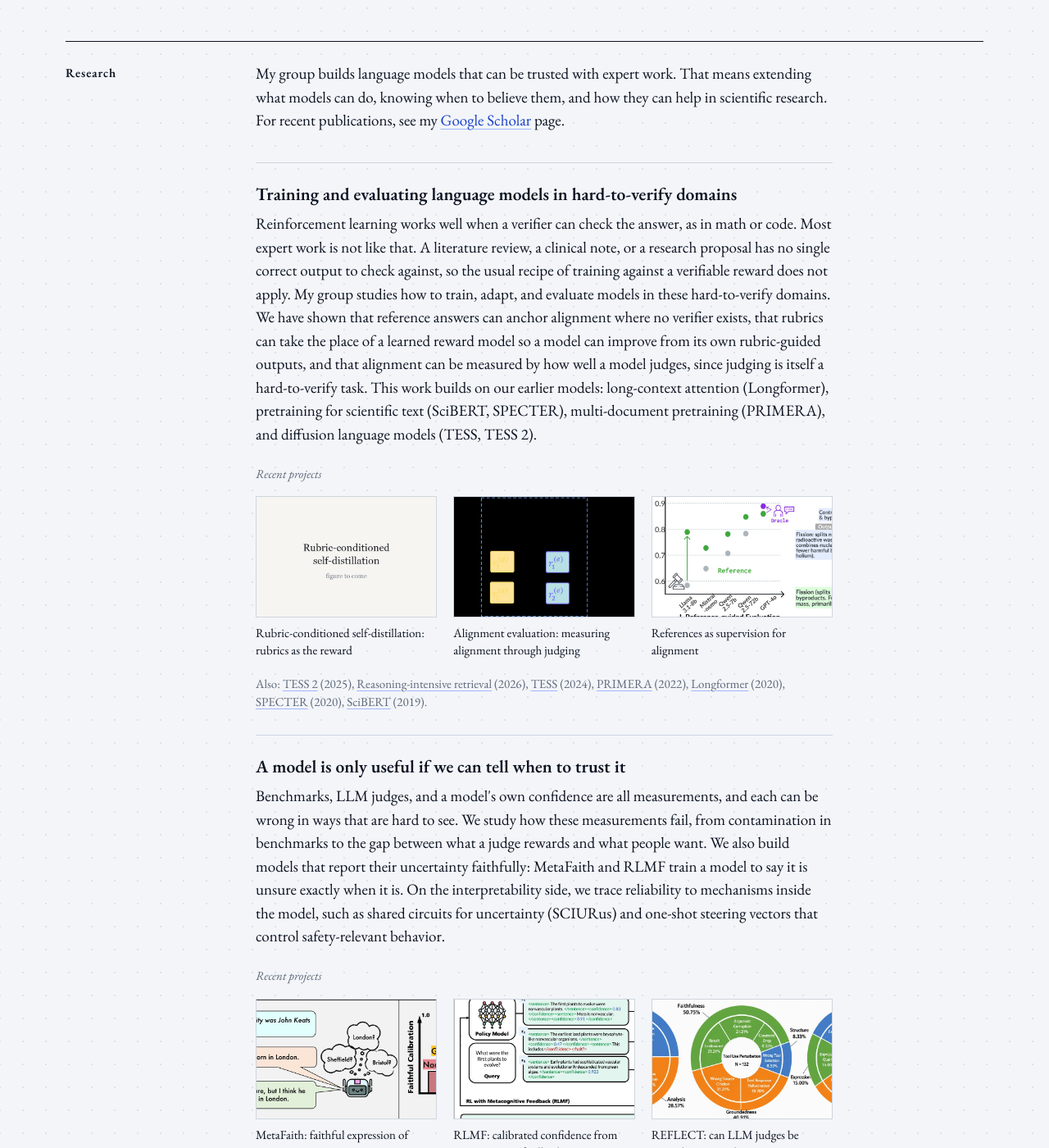
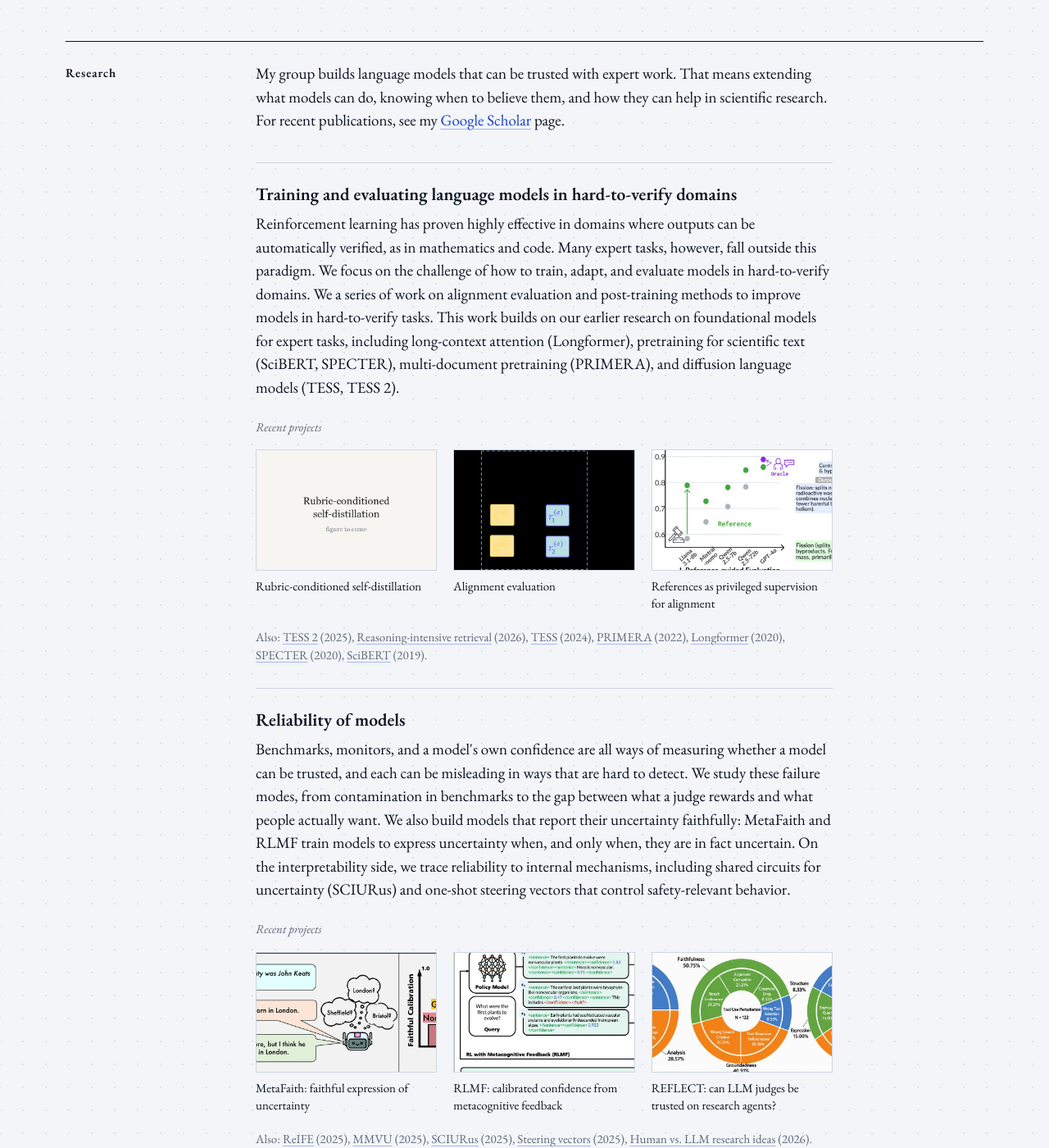
Before and after one commit to armancohan/acohan.github.io, a Jekyll site: the page built from index.html, in a window 1280 px wide and 1400 px high, scrolled down 690 px. Shown: the whole window at 82% size. Built offline with Jekyll 4.4.1, drawn with Linux system fonts in a browser that asks for light colours; some of the changed text lies outside the part shown.

Commit message:
Edit the research narrative wording

```diff
--- a/index.html
+++ b/index.html
@@ -113,15 +113,12 @@
         </p>
         <section class="theme">
           <h3>Training and evaluating language models in hard-to-verify domains</h3>
-          <p>Reinforcement learning works well when a verifier can check the answer, as in math or code.
-            Most expert work is not like that. A literature review, a clinical note, or a research proposal has no
-            single correct output to check against, so the usual recipe of training against a verifiable reward
-            does not apply. My group studies how to train, adapt, and evaluate models in these hard-to-verify
-            domains. We have shown that reference answers can anchor alignment where no verifier exists, that
-            rubrics can take the place of a learned reward model so a model can improve from its own
-            rubric-guided outputs, and that alignment can be measured by how well a model judges, since judging
-            is itself a hard-to-verify task. This work builds on our earlier models: long-context attention
-            (Longformer), pretraining for scientific text (SciBERT, SPECTER), multi-document pretraining
+          <p>Reinforcement learning has proven highly effective in domains where outputs can be automatically verified,
+            as in mathematics and code. Many expert tasks, however, fall outside this paradigm. We focus on the
+            challenge of how to train, adapt, and evaluate models in hard-to-verify domains. We a series of work on
+            alignment evaluation and post-training methods to improve models in hard-to-verify tasks.
+            This work builds on our earlier research on foundational models for expert tasks, including long-context
+            attention (Longformer), pretraining for scientific text (SciBERT, SPECTER), multi-document pretraining
             (PRIMERA), and diffusion language models (TESS, TESS 2).</p>
           <p class="projects-label">Recent projects</p>
           <ul class="projects">
@@ -129,24 +126,27 @@
               <a href="https://openreview.net/forum?id=QIFuWgnn6m"
                 title="Rethinking Reward Supervision: Rubric-Conditioned Self-Distillation">
                 <img src="./img/research/rubric.jpg" alt="" width="720" height="480" loading="lazy">
-                <span>Rubric-conditioned self-distillation: rubrics as the reward</span>
+                <span>Rubric-conditioned self-distillation</span>
               </a>
             </li>
             <li>
-              <a href="https://arxiv.org/abs/2511.20604" title="On Evaluating LLM Alignment by Evaluating LLMs as Judges">
+              <a href="https://arxiv.org/abs/2511.20604"
+                title="On Evaluating LLM Alignment by Evaluating LLMs as Judges">
                 <img src="./img/research/judges.jpg" alt="" width="720" height="480" loading="lazy">
-                <span>Alignment evaluation: measuring alignment through judging</span>
+                <span>Alignment evaluation</span>
               </a>
             </li>
             <li>
               <a href="https://arxiv.org/abs/2602.16802"
                 title="References Improve LLM Alignment in Non-Verifiable Domains">
                 <img src="./img/research/references.jpg" alt="" width="720" height="480" loading="lazy">
-                <span>References as supervision for alignment</span>
+                <span>References as privileged supervision for alignment</span>
               </a>
             </li>
           </ul>
-          <p class="more">Also: <a href="https://aclanthology.org/2025.acl-long.1029/" title="TESS 2: A Large-Scale Generalist Diffusion Language Model">TESS 2</a> (2025), <a href="https://aclanthology.org/2026.acl-long.1705/"
+          <p class="more">Also: <a href="https://aclanthology.org/2025.acl-long.1029/"
+              title="TESS 2: A Large-Scale Generalist Diffusion Language Model">TESS 2</a> (2025), <a
+              href="https://aclanthology.org/2026.acl-long.1705/"
               title="Rethinking Reasoning-Intensive Retrieval: Evaluating and Advancing Retrievers in Agentic Search Systems">Reasoning-intensive
               retrieval</a> (2026), <a href="https://aclanthology.org/2024.eacl-long.144/"
               title="TESS: Text-to-Text Self-Conditioned Simplex Diffusion">TESS</a> (2024), <a
@@ -160,13 +160,14 @@
               title="SciBERT: A Pretrained Language Model for Scientific Text">SciBERT</a> (2019).</p>
         </section>
         <section class="theme">
-          <h3>A model is only useful if we can tell when to trust it</h3>
-          <p>Benchmarks, LLM judges, and a model's own confidence are all measurements, and each can be wrong in
-            ways that are hard to see. We study how these measurements fail, from contamination in benchmarks to the
-            gap between what a judge rewards and what people want. We also build models that report their uncertainty
-            faithfully: MetaFaith and RLMF train a model to say it is unsure exactly when it is. On the
-            interpretability side, we trace reliability to mechanisms inside the model, such as shared circuits for
-            uncertainty (SCIURus) and one-shot steering vectors that control safety-relevant behavior.</p>
+          <h3>Reliability of models</h3>
+          <p>Benchmarks, monitors, and a model's own confidence are all ways of measuring whether a model can be
+            trusted, and each can be misleading in ways that are hard to detect. We study these failure modes, from
+            contamination in benchmarks to the gap between what a judge rewards and what people actually want. We also
+            build models that report their uncertainty faithfully: MetaFaith and RLMF train models to express
+            uncertainty when, and only when, they are in fact uncertain. On the interpretability side, we trace
+            reliability to internal mechanisms, including shared circuits for uncertainty (SCIURus) and one-shot
+            steering vectors that control safety-relevant behavior.</p>
           <p class="projects-label">Recent projects</p>
           <ul class="projects">
             <li>
@@ -191,8 +192,7 @@
               </a>
             </li>
           </ul>
-          <p class="more">Also: <a
-              href="https://aclanthology.org/2025.naacl-long.610/"
+          <p class="more">Also: <a href="https://aclanthology.org/2025.naacl-long.610/"
               title="ReIFE: Re-evaluating Instruction-Following Evaluation">ReIFE</a> (2025), <a
               href="https://arxiv.org/abs/2501.12380"
               title="MMVU: Measuring Expert-Level Multi-Discipline Video Understanding">MMVU</a> (2025), <a
@@ -206,12 +206,14 @@
         </section>
         <section class="theme">
           <h3>Language models can be partners in scientific research</h3>
-          <p>The long-term goal is a system that reads the literature, proposes an idea, runs the experiment, and
-            critiques the result, with a scientist in the loop. We are building the pieces. REVERE and ResearchGym
-            treat research as an agent task and measure how far current models get. IdeaAnchor and MIR teach models
+          <p>AI can be a partner in scientific research and help scientists achieve more ambitious goals. We work on
+            studying various bottlenecks that limit the effectiveness of AI in research and evaluate efficacy of such
+            systems. REVERE and ResearchGym treat research as an agent task and measure how far current models get.
+            IdeaAnchor and MIR teach models
             to turn literature into grounded ideas. SciArena and our work on AI peer review ask whether model
-            judgments of scientific work can be trusted. The field's models for scientific text started with SciBERT
-            and SPECTER, and SciRIFF extends that line to instruction following over papers.</p>
+            judgments of scientific work can be trusted. Our group has a long history of working on scientific NLP,
+            which started with models like SciBERT
+            and SPECTER, and later post-training resources such as SciRIFF.</p>
           <p class="projects-label">Recent projects</p>
           <ul class="projects">
             <li>
```
